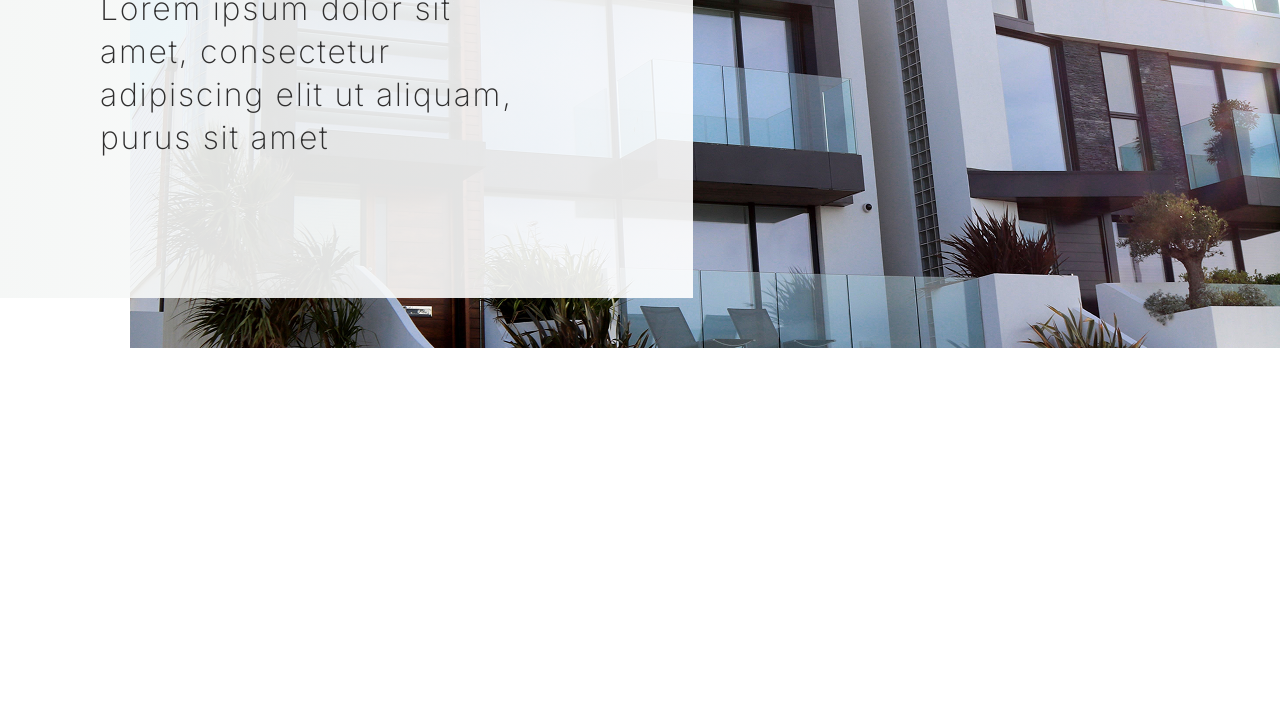
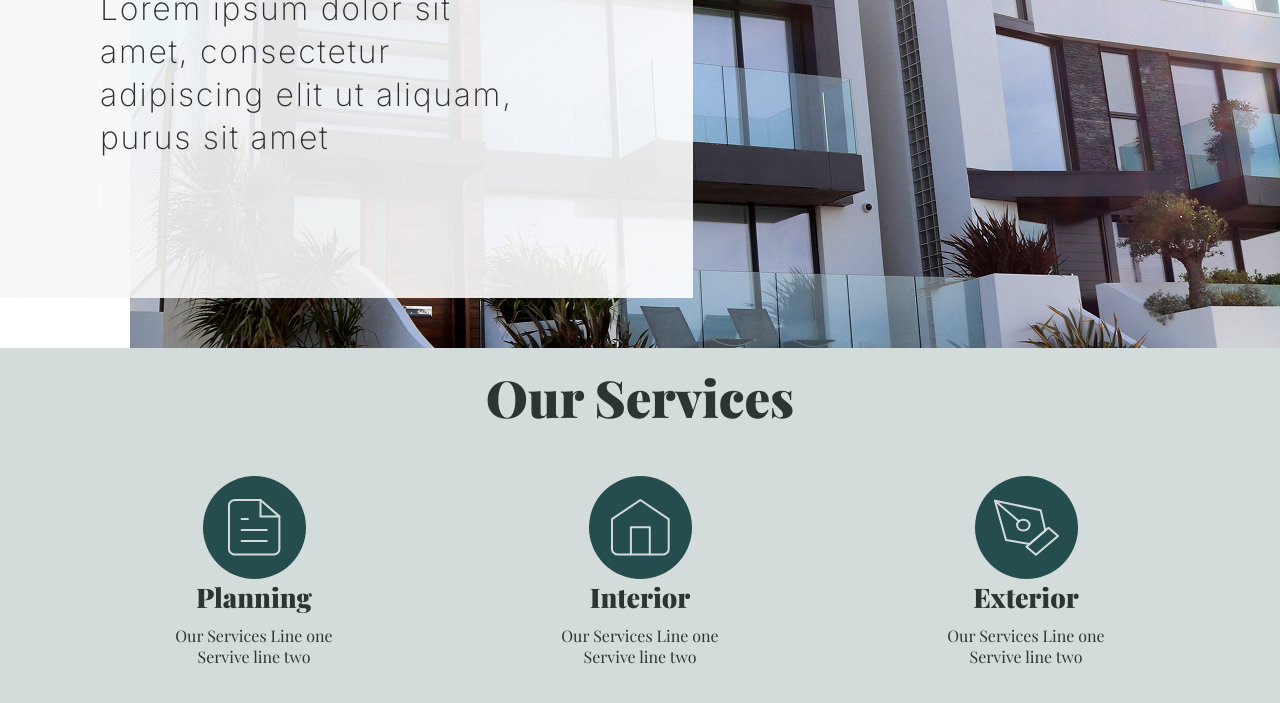
Before and after one commit to sw1veee/Archi-Web, a plain HTML site: page index.html in a window 1280 px wide. Shown: the part 579-1282 px from the top of the page. Before the commit the page ends 927 px from the top, so only its background shows below. Drawn offline with nearby package versions, Linux system fonts and the light colour scheme; a web font is replaced by a local one.

Commit message:
our services

```diff
--- a/index.html
+++ b/index.html
@@ -25,6 +25,7 @@
     </nav>
 
     <header class="header">
+        <div class="container">
             <div class="header__inner">
                 <img src="img/first-screen.png" alt="first-screen" class="header__bg-img">
                 <div class="header__main-content">
@@ -34,6 +35,41 @@
                     </div>
                 </div>
             </div>
+        </div>
     </header>
+
+    <section class="services">
+        <div class="container">
+            <div class="services__inner">
+                <h2>our services</h2>
+                <div class="services__flex">
+                    <div class="services__flex-item">
+                        <div class="circle">
+                            <img src="img/docx-icon.svg" alt="planning" class="services-icon">
+                        </div>
+                        <h3>Planning</h3>
+                        <p class="services-p">Our Services Line one Servive line two</p>
+                    </div>
+                    <div class="services__flex-item">
+                        <div class="circle">
+                            <img src="img/home-icon.svg" alt="home" class="services-icon">
+                        </div>
+
+                        <h3>Interior</h3>
+                        <p class="services-p">Our Services Line one Servive line two</p>
+                    </div>
+                    <div class="services__flex-item">
+                        <div class="circle">
+                            <img src="img/Exterior-icon.svg" alt="exterior" class="services-icon">
+                        </div>
+                        <h3>Exterior</h3>
+                        <p class="services-p">Our Services Line one Servive line two</p>
+                    </div>
+                </div>
+            </div>
+            <div class="bg-opacity"></div>
+        </div>
+    </section>
+
 </body>
 </html>
--- a/styles/main.css
+++ b/styles/main.css
@@ -52,10 +52,10 @@ body{
 }
 
 .container{
-    max-width: 1340px;
+    max-width: 1440px;
     width: 100%;
     margin: 0 auto;
-    padding: 0 50px;
+    padding: 0 100px;
 }
 
 /* Navigation */
@@ -131,8 +131,12 @@ body{
 .header {
   position: relative;
 }
+
+.header .container{
+  padding: 0;
+}
+
 .header__inner {
-  max-width: 1440px; /* Фиксированная ширина макета */
   position: relative;
   height: 739px;
   margin: 0 auto;
@@ -168,3 +172,76 @@ h1{
   letter-spacing: 0.053em;
   line-height: 1.34em;
 }
+
+/* Services */
+
+.services {
+  position: relative;
+}
+
+.services .container{
+}
+
+.services__inner {
+  padding: 15px 75px 110px;
+}
+h2{
+  font-family: "Playfair Display", serif;
+  font-weight: 900;
+  font-size: 51px;
+  text-align: center;
+  color: var(--text-color);
+  text-transform: capitalize;
+}
+
+.services__flex {
+  display: flex;
+  justify-content: space-between;
+  text-align: center;
+}
+
+.circle{
+  max-width: 103px;
+  max-height: 103px;
+  width: 100%;
+  height: 100%;
+  background-color: var(--main-color);
+  border-radius: 100%;
+  display: flex;
+  justify-content: center;
+  align-items: center;
+  margin: 0 auto;
+}
+
+.services-icon {
+}
+
+
+h3{
+  font-family: "Playfair Display", serif;
+  font-weight: 900;
+  font-size: 27px;
+  color: var(--text-color);
+}
+
+.services__flex-item {
+  margin-top: 45px;
+
+}
+.services-p {
+  font-family: "Playfair Display", serif;
+  max-width: 158px;
+  font-size: 16px;
+  color: var(--text-color);
+  margin-top: 10px;
+}
+
+.bg-opacity {
+  position: absolute;
+  width: 100%;
+  height: 100%;
+  top: 0;
+  left: 0;
+  background: var(--main-color);
+  opacity: 0.2;
+}
```
Lines whose indentation alone changed are shown as unchanged.
